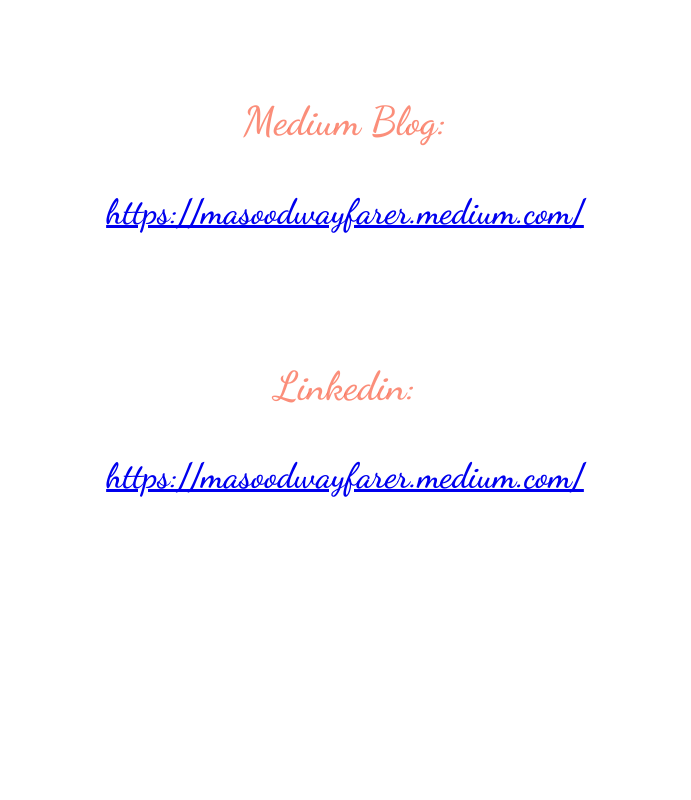
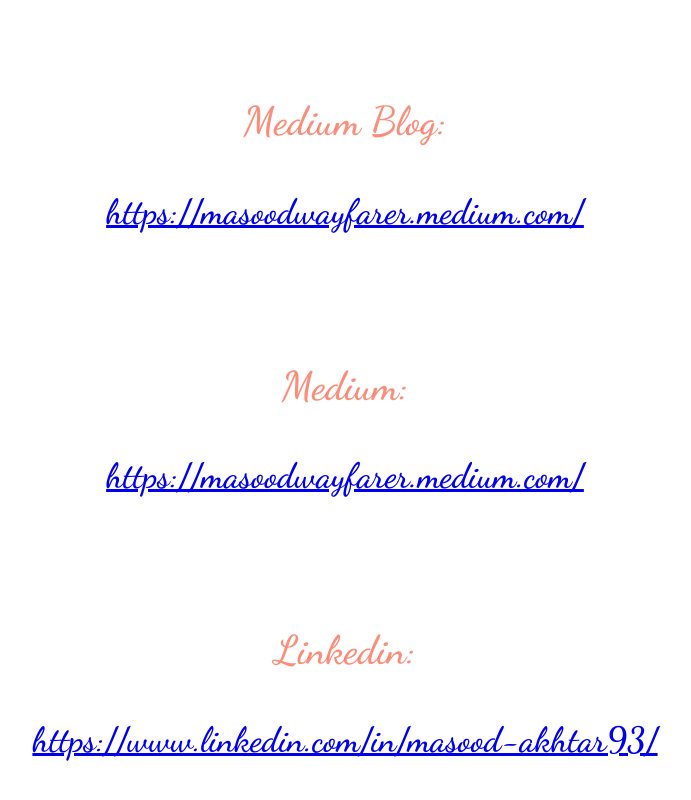
Before and after one commit to MasoodAkhtar1993/JaduFirstProject, a plain HTML site: page Contact.html in a window 1280 px wide. Shown: the part 840-1640 px from the top of the page, without its empty margins (295-986 px from the left). Before the commit the page ends 1380 px from the top, so only its background shows below. Drawn offline with Linux system fonts and the light colour scheme; a web font is replaced by a local one.

Commit message:
url linkedin updated

```diff
--- a/Contact.html
+++ b/Contact.html
@@ -34,12 +34,20 @@
         </a>
       </p>
       <br /><br />
-      <h2>Linkedin:</h2>
+      <h2>Medium:</h2>
       <p>
         <a href="https://masoodwayfarer.medium.com/">
           https://masoodwayfarer.medium.com/
         </a>
       </p>
+      <br /><br />
+      <h2>Linkedin:</h2>
+      <p>
+        <a href="https://www.linkedin.com/in/masood-akhtar93/">
+          https://www.linkedin.com/in/masood-akhtar93/
+        </a>
+      </p>
     </div>
+    <br /><br /><br /><br />
   </body>
 </html>
```
Also changed, not shown: index.html (+1 -1 lines).
